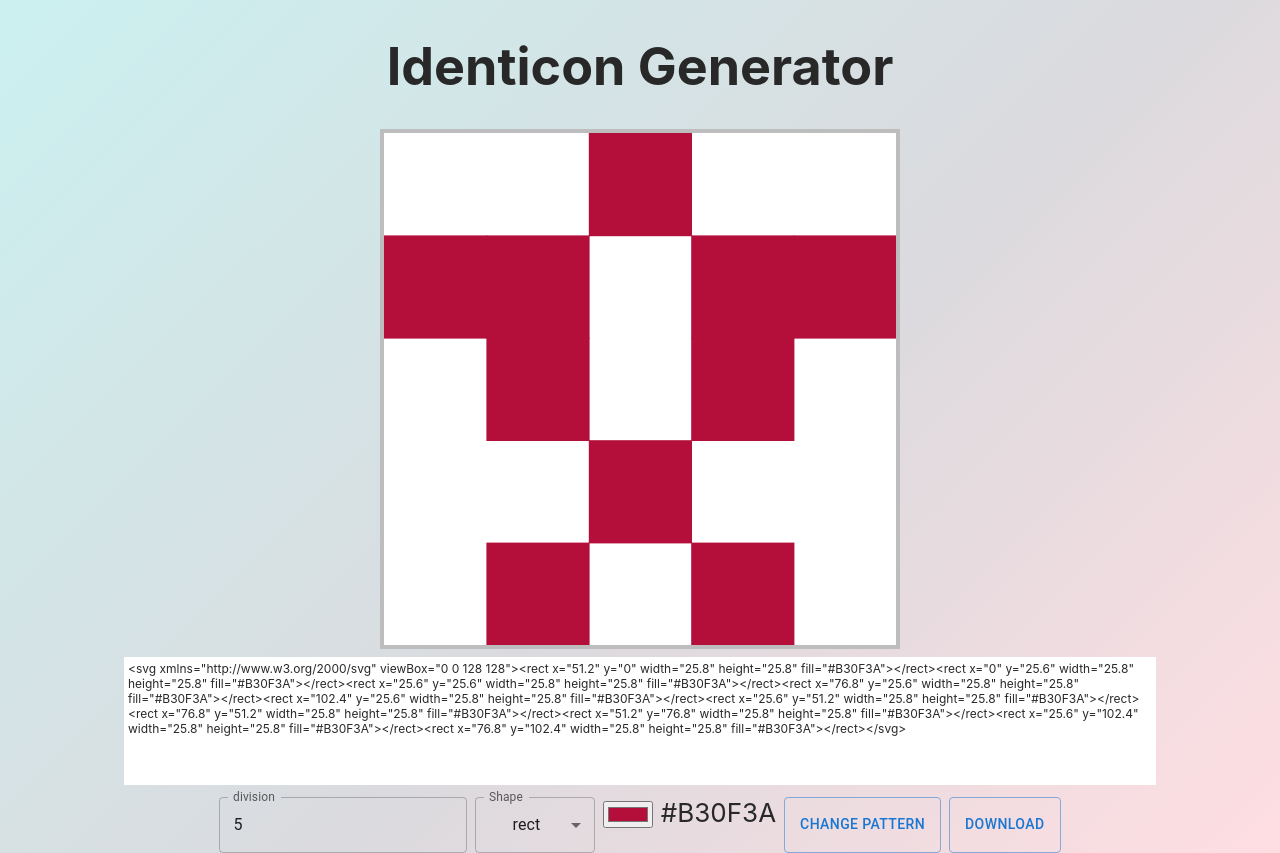
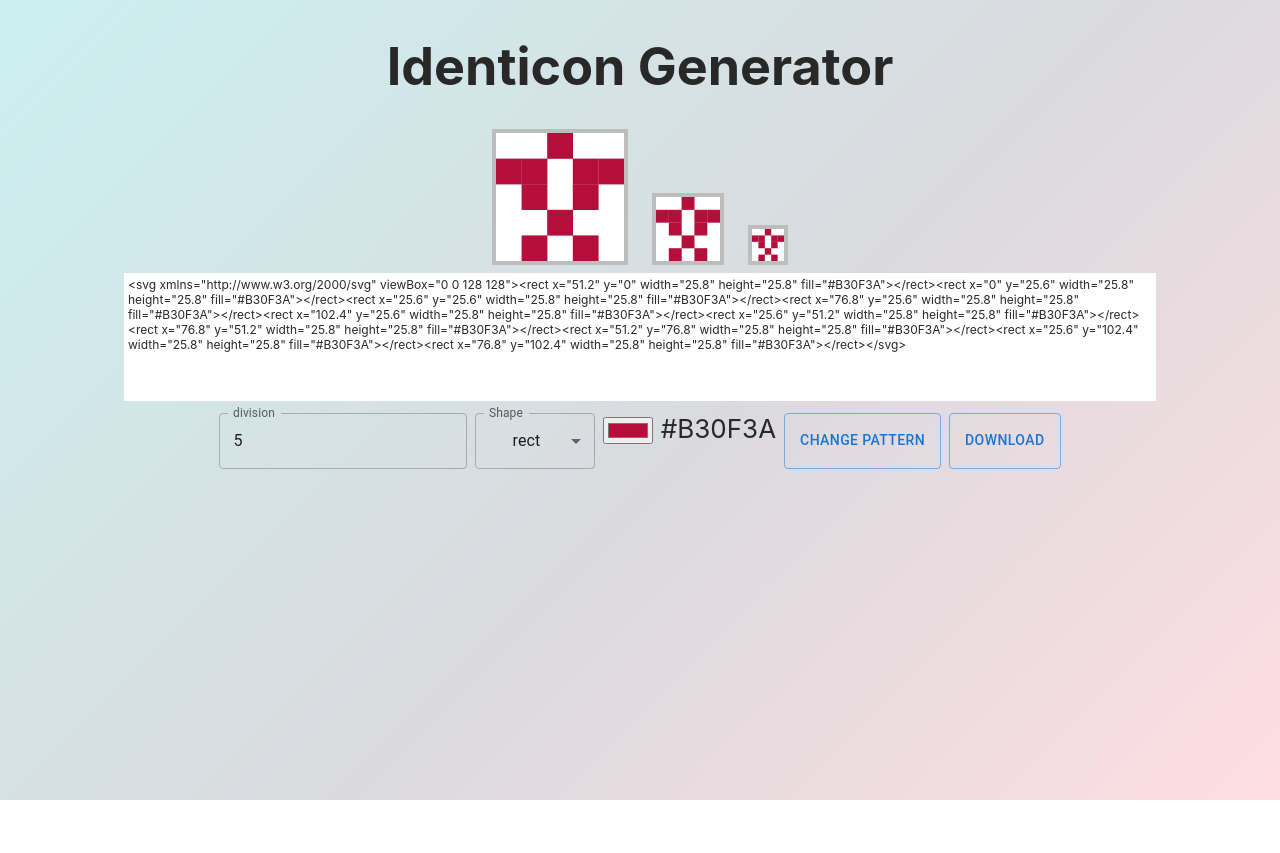
Before and after one commit to yuki-tachi/IdenticonGenerator, a React (Create React App) app: page / in a window 1280 px wide. After the commit the page ends 800 px from the top, so only its background shows below. Built offline with nearby package versions, Linux system fonts and the light colour scheme; the HTML template or start-up script is replaced by a standard one.

Commit message:
ファビコン表示周りの変更

```diff
--- a/src/App.css
+++ b/src/App.css
@@ -30,9 +30,22 @@
   color: #61dafb;
 }
 
-.favicon {
-  width: 40vw;
-  height: 40vw;
+.favicon-128 {
+  width: 128px;
+  height: 128px;
+}
+
+.favicon-64 {
+  width: 64px;
+  height: 64px;
+}
+
+.favicon-32 {
+  width: 32px;
+  height: 32px;
+}
+
+.favicon-frame {
   outline: solid 4px #bdbdbd;
   background-color: white;
 }
--- a/src/components/Svg.tsx
+++ b/src/components/Svg.tsx
@@ -1,3 +1,4 @@
+import Stack from '@mui/material/Stack';
 type SvgPropsType = {
     svg: string;
 }
@@ -5,7 +6,11 @@ type SvgPropsType = {
 const Svg = (props:SvgPropsType) => {
     return (
         <>
-            <div className="favicon" dangerouslySetInnerHTML={{ __html: props.svg }} />
+            <Stack alignItems="baseline" direction="row" spacing={4}>
+                <div className="favicon-frame favicon-128" dangerouslySetInnerHTML={{ __html: props.svg }} />
+                <div className="favicon-frame favicon-64" dangerouslySetInnerHTML={{ __html: props.svg }} />
+                <div className="favicon-frame favicon-32" dangerouslySetInnerHTML={{ __html: props.svg }} />
+            </Stack>
             <p className="favicon-code">{props.svg}</p>
         </>
     )
```
